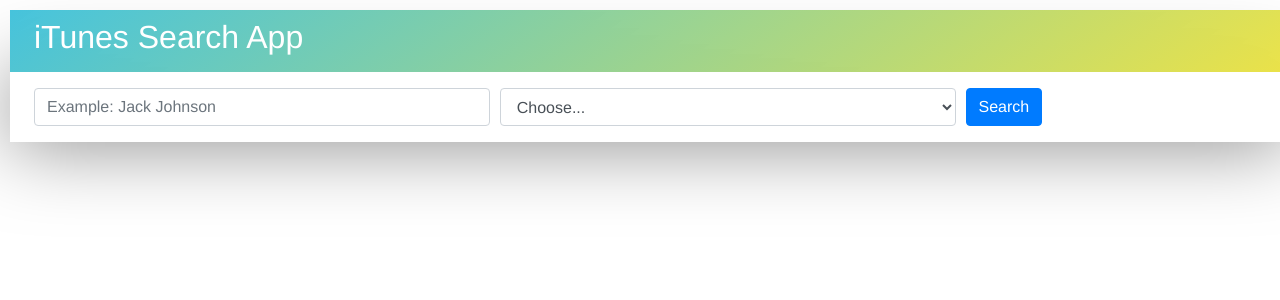
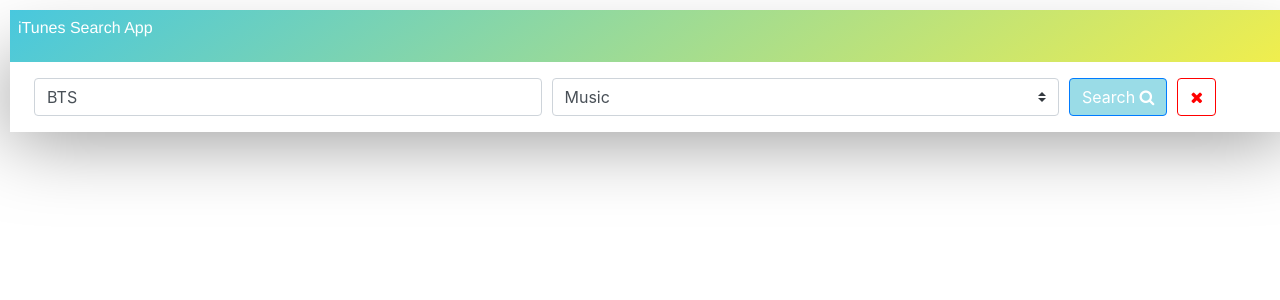
Before and after one commit to anditavillarroel99/iTunesSearchApp, a Vue app: page / in a window 1280 px wide. Shown: the top 300 px of the page. Built offline with nearby package versions, Linux system fonts and the light colour scheme.

Commit message:
Adding cards for music album category

```diff
--- a/src/App.vue
+++ b/src/App.vue
@@ -13,6 +13,19 @@
   </div>
 </template>
 
+<script>
+export default {
+  name: "App",
+
+  components: {},
+
+  data: () => ({
+    //
+  })
+};
+</script>
+@import "~buefy/src/scss/buefy";
+
 <style>
 #app {
   font-family: Avenir, Helvetica, Arial, sans-serif;
@@ -22,7 +35,7 @@
 }
 
 h1 {
-  font-size: 2rem;
+  font-size: 3rem;
   padding-left: 1rem;
 }
 
--- a/src/components/SearchComponent.vue
+++ b/src/components/SearchComponent.vue
@@ -1,46 +1,179 @@
 <template>
+  <div>
     <section class="section searchbar">
       <!-- <div class="add-form-content"> -->
       <form>
         <div class="form-row">
-        <div class="col">
+          <div class="col-5">
             <input
               type="text"
+              v-model="searchQuery"
               class="form-control"
               placeholder="Example: Jack Johnson"
             />
           </div>
-        <div class="col">
-          <select id="inputState" class="form-control">
-            <option selected>Choose...</option>
-            <option>...</option>
+          <div class="col-5">
+            <select
+              v-model="selectedType"
+              class="form-control browser-default custom-select"
+            >
+              <option v-for="(type, index) in typelist" :key="index">
+                {{ type.name }}
+              </option>
             </select>
           </div>
-        <div class="col-3">
-          <button button type="submit" class="btn btn-primary mb-6">
+          <div class="col">
+            <button
+              button
+              type="submit"
+              class="btn btn-primary mb-8 btn1"
+              @click="searchItem"
+            >
               {{ "Search" }}
+              <i class="fa fa-search"> </i>
+            </button>
+          </div>
+          <div class="col">
+            <button button class="btn btn-primary mb-8 btn2" @click="clear">
+              <i class="fa fa-times"> </i>
             </button>
           </div>
         </div>
       </form>
       <!-- </div> -->
     </section>
+    <section class="section">
+      <div class="container" style="margin-top:0px;">
+        <transition name="list" mode="out-in">
+          <div
+            class="columns is-multiline is-mobile"
+            v-if="!isLoading && displayedAlbums.length > 0"
+          >
+            <div
+              class="column"
+              :class="'is-4-widescreen  is-4-desktop is-6-tablet is-12-mobile'"
+              v-for="album in displayedAlbums"
+              :key="album.collectionId"
+            >
+              <!-- Media Panel-->
+              <article class="media media-wrap">
+                <figure class="media-left">
+                  <p class="image ">
+                    <img
+                      :src="
+                        replaceArtworkUrlSize(album.artworkUrl100, '130x130')
+                      "
+                      :alt="album.collectionCensoredName"
+                    />
+                  </p>
+                </figure>
+                <div class="media-content">
+                  <div class="content overflow-content">
+                    <div>
+                      {{ album.artistName }}
+                      <br />
+                      <span class="has-text-grey-light">{{
+                        album.collectionCensoredName
+                      }}</span>
+                      <span class="has-text-grey-light">{{ album.price }}</span>
+                    </div>
+                  </div>
+                  <div class="level is-mobile">
+                    <div class="level-left"></div>
+                  </div>
+                </div>
+              </article>
+            </div>
+          </div>
+        </transition>
+        <div class="columns is-mobile" v-if="isLoading">
+          <div class="column loading">
+            <b-loading
+              :is-full-page="false"
+              :active.sync="isLoading"
+              :can-cancel="false"
+            ></b-loading>
+          </div>
+        </div>
+        <template v-if="searchFailed && !isLoading">
+          <div class="columns is-multiline is-mobile">
+            <div class="column">
+              <h3 class="title is-4 has-text-centered">Nothing found.</h3>
+              <h3 class="title is-4 has-text-centered">Please Search Again!</h3>
+            </div>
+          </div>
+        </template>
+      </div>
+    </section>
+  </div>
 </template>
 
 <script>
+// import _ from "lodash";
+
 export default {
   name: "Search",
   data() {
     return {
-      searchQuery: "",
-      selected: null
+      selectedType: "Music",
+      typelist: [
+        { name: "Movie" },
+        { name: "Podcast" },
+        { name: "Music" },
+        { name: "MusicVideo" },
+        { name: "Audiobook" },
+        { name: "ShortFilm" },
+        { name: "TvShow" }
+      ],
+      searchQuery: "BTS",
+      current: true,
+      size: ""
     };
   },
-  props: {},
-  mounted() {},
-  watch: {},
-  computed: {},
-  methods: {}
+  props: {
+    newQuery: {
+      type: String,
+      required: true
+    },
+    albums: {
+      type: Array,
+      required: true
+    },
+    isLoading: {
+      type: Boolean,
+      required: true
+    },
+    searchFailed: {
+      type: Boolean,
+      required: true
+    },
+    replaceArtworkUrlSize: {
+      type: Function,
+      required: true
+    }
+  },
+  watch: {
+    albums(val, oldVal) {
+      if (val !== oldVal) {
+        this.current = true;
+      }
+    }
+  },
+  computed: {
+    displayedAlbums() {
+      return this.albums;
+    }
+  },
+  methods: {
+    searchItem() {
+      this.$emit("clickSearch", this.searchQuery);
+    },
+
+    clear() {
+      this.searchQuery = "";
+      this.$emit("clickClearSearch");
+    }
+  }
 };
 </script>
 
@@ -61,4 +194,22 @@
   align-items: center;
   text-align: center;
 }
+.btn1 {
+  background-color: rgb(154, 220, 231);
+  color: white;
+  font-size: 16px;
+  cursor: pointer;
+}
+.btn2 {
+  background-color: rgb(255, 255, 255);
+  color: red;
+  border-color: red;
+  font-size: 16px;
+  cursor: pointer;
+}
+.card {
+  margin: 1 rem;
+  padding: 2 rem;
+  width: 18rem;
+}
 </style>
--- a/src/main.js
+++ b/src/main.js
@@ -2,6 +2,9 @@
 import App from "./App.vue";
 import router from "./router";
 import store from "./store";
+import Buefy from "buefy";
+import "buefy/dist/buefy.css";
+Vue.use(Buefy);
 
 Vue.config.productionTip = false;
 
--- a/src/views/Home.vue
+++ b/src/views/Home.vue
@@ -1,11 +1,23 @@
 <template>
   <div class="home">
-    <Search> </Search>
+    <Search
+      @clickSearch="search_items"
+      @clickClearSearch="clearSearch"
+      :newQuery="searchQuery"
+      :replaceArtworkUrlSize="replaceArtworkUrlSize"
+      :albums="pageType === 'search' ? albums : bookmarkAlbums"
+      :isLoading="isLoading"
+      :searchFailed="searchFailed"
+    >
+    </Search>
+    <!-- <CardList></CardList> -->
   </div>
 </template>
 
 <script>
 import Search from "@/components/SearchComponent.vue";
+//import CardList from "@/components/CardComponent.vue";
+import { mapGetters, mapActions } from "vuex";
 
 export default {
   name: "Home",
@@ -15,9 +27,66 @@
 
   components: {
     Search
+    // , CardList
   },
 
-  methods: {}
+  methods: {
+    ...mapActions(["update_query", "search_albums"]),
+    setPageType(pageType) {
+      if (pageType !== this.pageType) {
+        this.$store.commit("set_page_type", pageType);
+      }
+
+      if (
+        pageType === "search" &&
+        this.initialSearchQuery !== this.searchQuery
+      ) {
+        this.search_items(this.initialSearchQuery);
+      }
+    },
+    search_items(new_query) {
+      if (new_query) {
+        const payload = {
+          url: `https://itunes.apple.com/search?term=${new_query}&entity=album&media=music`,
+          query: new_query
+        };
+        this.$store.dispatch("search_albums", payload);
+      }
+      this.$store.commit("set_page_type", "search");
+    },
+    clearSearch() {
+      this.$store.commit("clear_search");
+    },
+    showBookmarks() {
+      this.$store.commit("set_page_type", "bookmarks");
+    },
+    replaceArtworkUrlSize(albumArtwork, newSize) {
+      return albumArtwork.replace("100x100", newSize);
+    },
+    isInBookmark(albumName) {
+      return (
+        this.bookmarkAlbums.findIndex(
+          album => album.collectionCensoredName === albumName
+        ) > -1
+      );
+    }
+  },
+  created() {
+    window.addEventListener("scroll", this.toggleNavbar);
+  },
+  destroyed() {
+    window.removeEventListener("scroll", this.toggleNavbar);
+  },
+  computed: {
+    ...mapGetters({
+      albums: "get_albums",
+      searchQuery: "search_query",
+      initialSearchQuery: "initial_query",
+      isLoading: "is_loading",
+      searchFailed: "search_failed",
+      pageType: "page_type"
+    })
+  }
 };
 </script>
 <style scoped></style>
```
Lines whose indentation alone changed are shown as unchanged.
